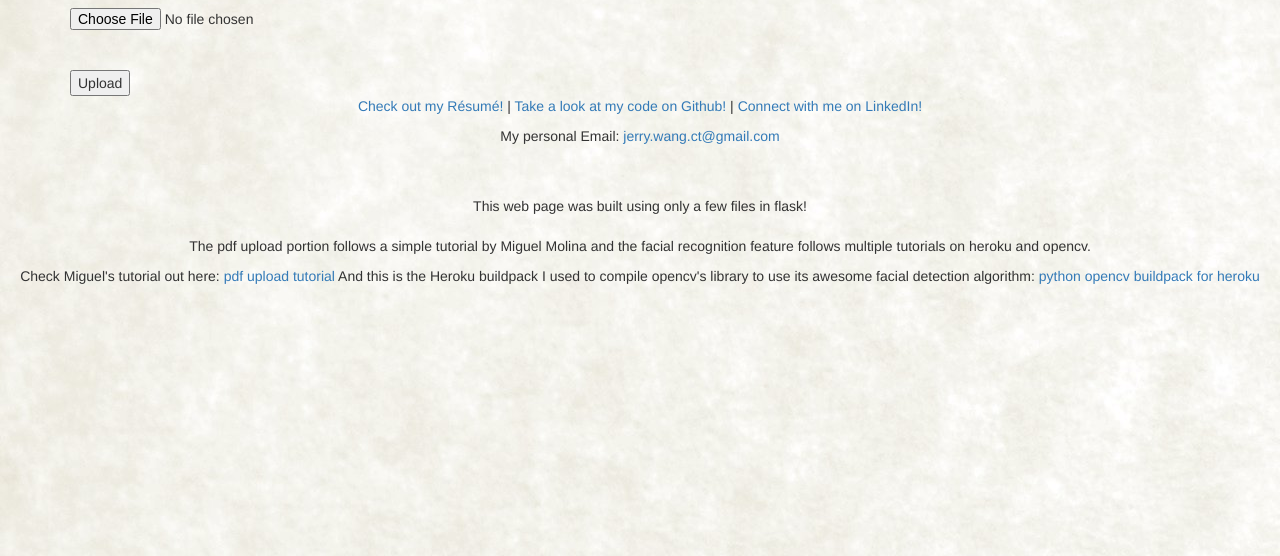
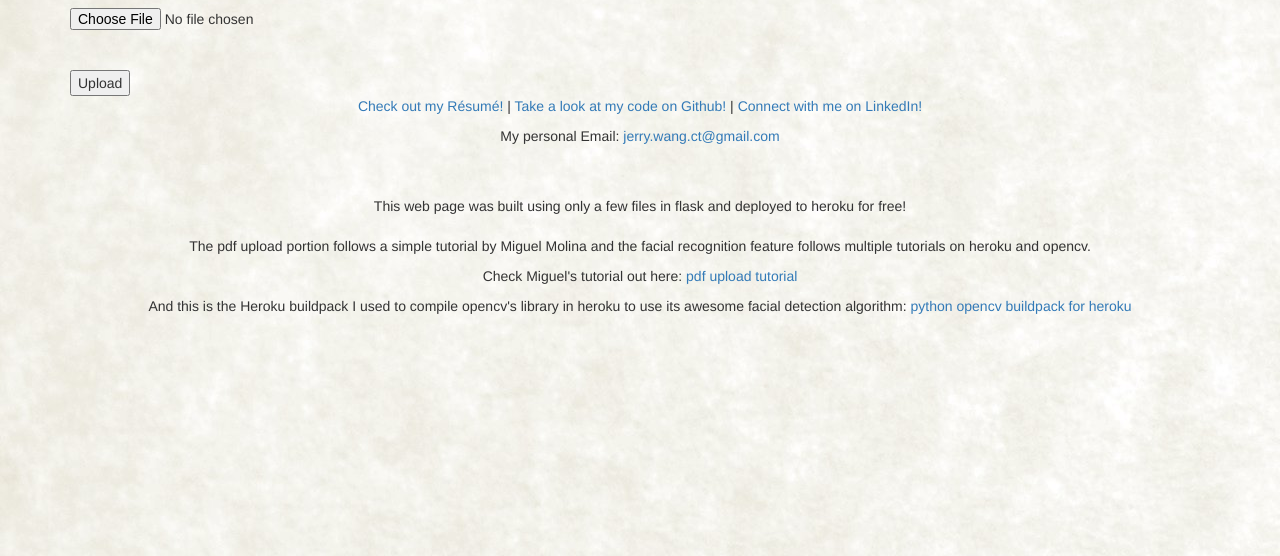
Before and after one commit to notimeleft/personalwebpage, a Flask app: page / in a window 1280 px wide. Shown: the part 188-744 px from the top of the page. Run offline with Flask 2, Linux system fonts and the light colour scheme; some libraries are stand-ins or nearby versions.

Commit message:
are we there?

```diff
--- a/templates/index.html
+++ b/templates/index.html
@@ -56,15 +56,17 @@
 
     <br></br>
     <p align="center">
-      This web page was built using only a few files in flask!
+      This web page was built using only a few files in flask and deployed to heroku for free!
       <br></br>
        The pdf upload portion follows a simple tutorial by Miguel Molina and the facial recognition feature follows multiple tutorials on heroku and opencv.
     </p>
     <p align="center">
       Check Miguel's tutorial out here:
       <a href = http://code.runnable.com/UiPcaBXaxGNYAAAL/how-to-upload-a-file-to-the-server-in-flask-for-python> pdf upload tutorial</a>
+    </p>
 
-      And this is the Heroku buildpack I used to compile opencv's library to use its awesome facial detection algorithm:
+    <p align="center">
+      And this is the Heroku buildpack I used to compile opencv's library in heroku to use its awesome facial detection algorithm:
       <a href = https://github.com/kennethreitz/conda-buildpack> python opencv buildpack for heroku</a>
 
     </p>
```
